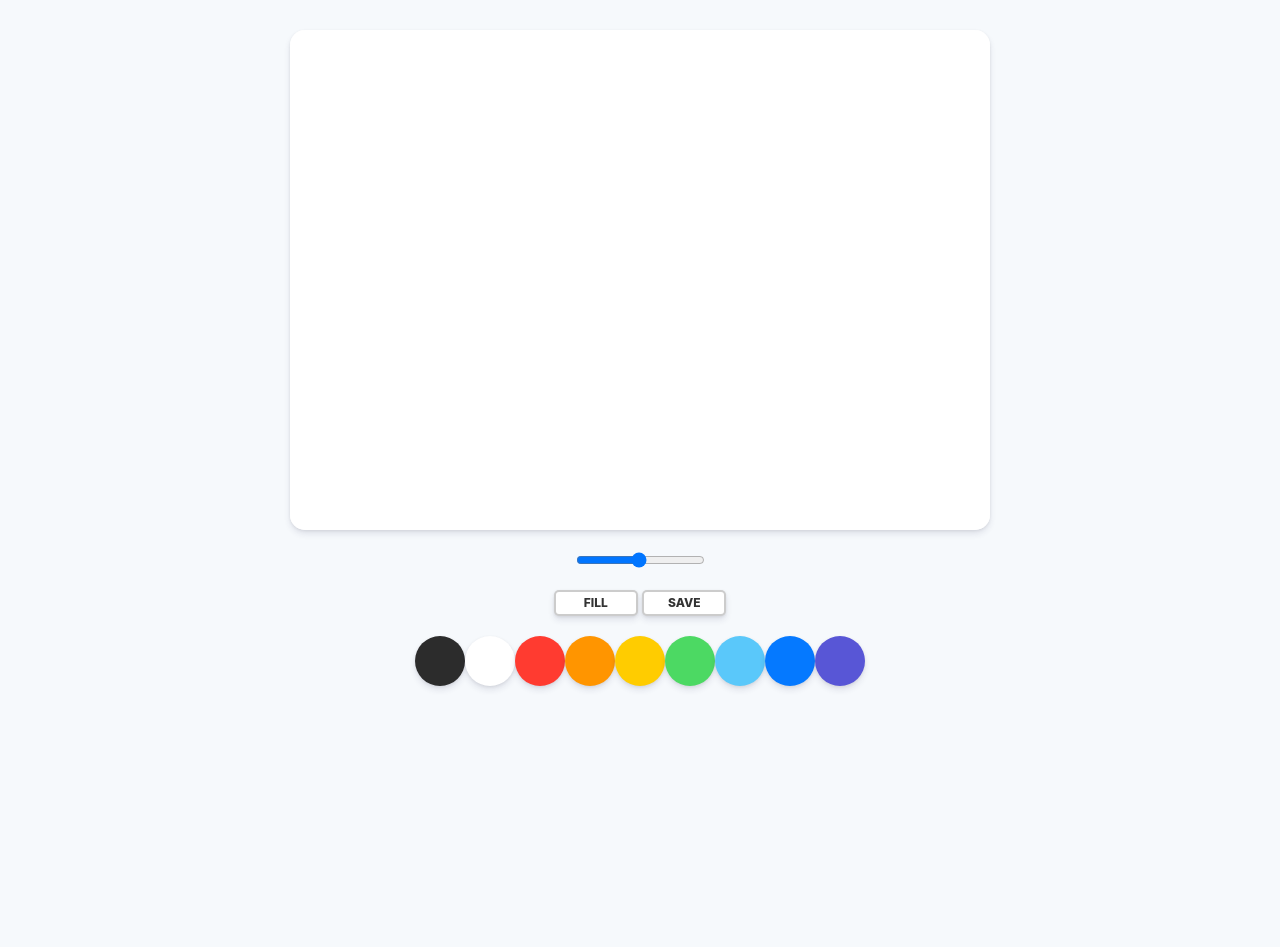
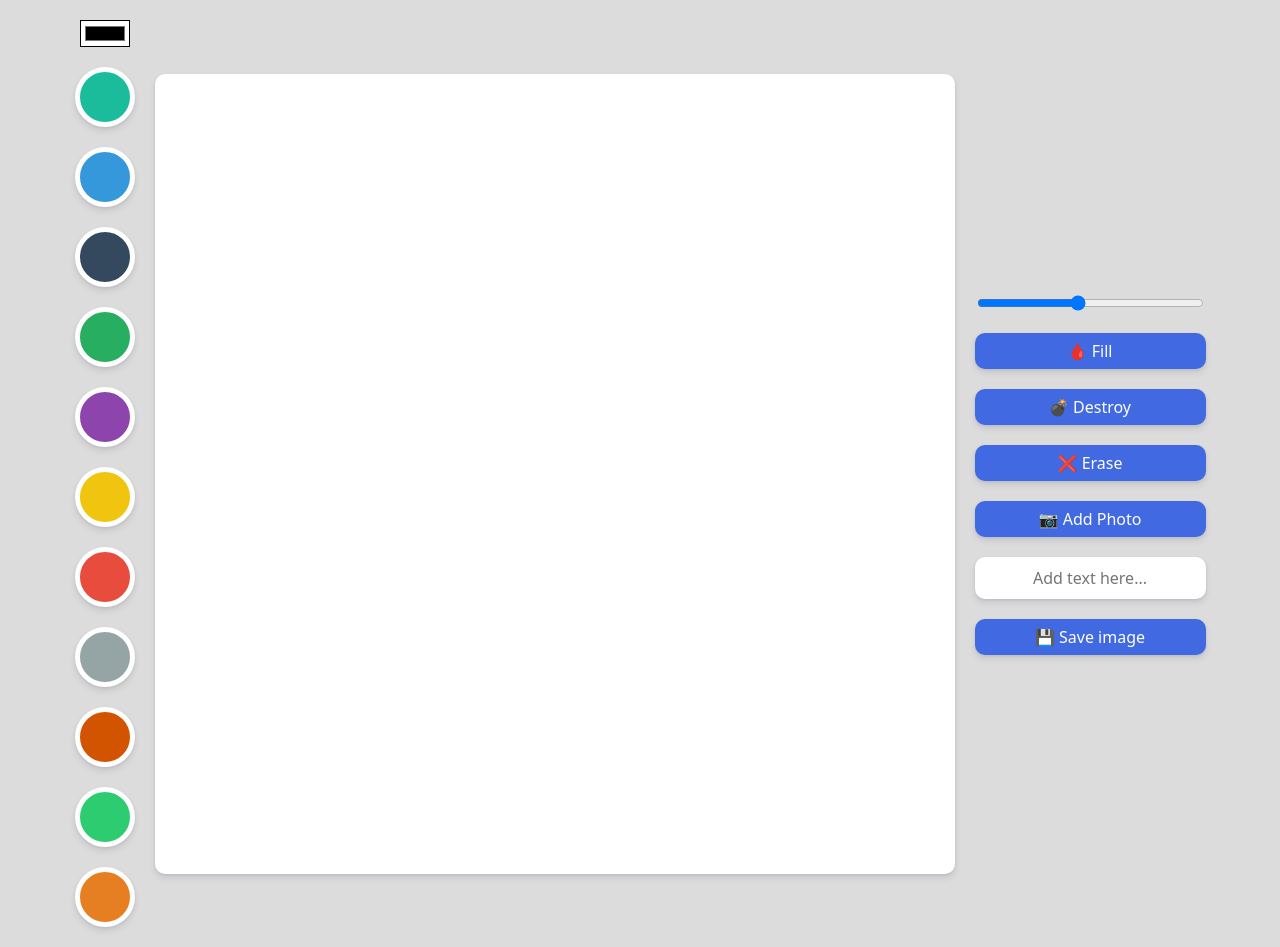
Before and after one commit to kaya1436/paintjs, a plain HTML site: page index.html in a window 1280 px wide. Before the commit the page ends 800 px from the top, so only its background shows below. Drawn offline with Linux system fonts and the light colour scheme.

Commit message:
ver.2022 update

```diff
--- a/app.js
+++ b/app.js
@@ -1,112 +1,119 @@
-const canvas = document.getElementById("jsCanvas");
+const saveBtn = document.getElementById("save");
+const textInput = document.getElementById("text");
+const fileInput = document.getElementById("file");
+const modeBtn = document.getElementById("mode-btn");
+const destroyBtn = document.getElementById("destroy-btn");
+const eraserBtn = document.getElementById("eraser-btn");
+const colorOptions = Array.from(
+  document.getElementsByClassName("color-option")
+);
+const color = document.getElementById("color");
+const lineWidth = document.getElementById("line-width");
+const canvas = document.querySelector("canvas");
 const ctx = canvas.getContext("2d");
-const colors = document.getElementsByClassName("jsColor");
-const range = document.getElementById("jsRange");
-const mode = document.getElementById("jsMode");
-const saveBtn = document.getElementById("jsSave");
+const CANVAS_WIDTH = 800;
+const CANVAS_HEIGHT = 800;
+canvas.width = CANVAS_WIDTH;
+canvas.height = CANVAS_HEIGHT;
+ctx.lineWidth = lineWidth.value;
+ctx.lineCap = "round";
+let isPainting = false;
+let isFilling = false;
 
-const INITIAL_COLOR = "#2c2c2c";
+function onMove(event) {
+  if (isPainting) {
+    ctx.lineTo(event.offsetX, event.offsetY);
+    ctx.stroke();
+    return;
+  }
+  ctx.moveTo(event.offsetX, event.offsetY);
+}
+function startPainting() {
+  isPainting = true;
+}
+function cancelPainting() {
+  isPainting = false;
+  ctx.beginPath();
+}
+function onLineWidthChange(event) {
+  console.log(event.target.value);
+  ctx.lineWidth = event.target.value;
+}
+function onColorChange(event) {
+  ctx.strokeStyle = event.target.value;
+  ctx.fillStyle = event.target.value;
+}
+function onColorClick(event) {
+  const colorValue = event.target.dataset.color;
+  ctx.strokeStyle = colorValue;
+  ctx.fillStyle = colorValue;
+  color.value = colorValue;
+}
+function onModeClick() {
+  if (isFilling) {
+    isFilling = false;
+    modeBtn.innerText = "Fill";
+  } else {
+    isFilling = true;
+    modeBtn.innerText = "Draw";
+  }
+}
+function onCanvasClick() {
+  if (isFilling) {
+    ctx.fillRect(0, 0, CANVAS_WIDTH, CANVAS_HEIGHT);
+  }
+}
+function onDestroyClick() {
+  ctx.fillStyle = "white";
+  ctx.fillRect(0, 0, CANVAS_WIDTH, CANVAS_HEIGHT);
+}
+function onEraserClick() {
+  ctx.strokeStyle = "white";
+  isFilling = false;
+  modeBtn.innerText = "Fill";
+}
+function onFileChange(event) {
+  const file = event.target.files[0];
+  const url = URL.createObjectURL(file);
+  const image = new Image();
+  image.src = url;
+  image.onload = function () {
+    ctx.drawImage(image, 0, 0, CANVAS_WIDTH, CANVAS_HEIGHT);
+    fileInput.value = null;
+  };
+}
+function onDoubleClick(event) {
+  const text = textInput.value;
 
-//캔버스 크기 설정
-canvas.width = 700;
-canvas.height = 500;
-
-//stroke = 선, fill = 면
-//기본 설정: 배경 = 흰색,  브러쉬 = 검은색 2.5굵기
-ctx.fillStyle = "white";
-ctx.fillRect(0, 0, canvas.width, canvas.height);
-ctx.strokeStyle = INITIAL_COLOR;
-ctx.fillStyle = INITIAL_COLOR;
-ctx.lineWidth = 2.5;
-
-let painting = false;
-let filling = false;
-
-function stopPainting() {
-  painting = false;
+  if (text !== "") {
+    ctx.save();
+    ctx.lineWidth = 1;
+    ctx.font = "68px serif";
+    ctx.fillText(text, event.offsetX, event.offsetY);
+    ctx.restore();
+  }
+}
+function onSaveClick() {
+  const url = canvas.toDataURL();
+  const a = document.createElement("a");
+  a.href = url;
+  a.download = "myDrawing.png";
+  a.click();
 }
 
-function startPainting() {
-  painting = true;
-}
+canvas.addEventListener("dblclick", onDoubleClick);
+canvas.addEventListener("mousemove", onMove);
+canvas.addEventListener("mousedown", startPainting);
+canvas.addEventListener("mouseup", cancelPainting);
+canvas.addEventListener("mouseleave", cancelPainting);
+canvas.addEventListener("click", onCanvasClick);
+lineWidth.addEventListener("change", onLineWidthChange);
+color.addEventListener("change", onColorChange);
 
-function onMouseMove(event) {
-  const x = event.offsetX; //마우스 좌표
-  const y = event.offsetY;
-  if (!painting) {
-    ctx.beginPath();
-    ctx.moveTo(x, y); //마우스 시작
-  } else {
-    ctx.lineTo(x, y); //마우스 시작지점-끝지점 선 그리기
-    ctx.stroke();
-  }
-}
+colorOptions.forEach((color) => color.addEventListener("click", onColorClick));
 
-//색상 변경
-function handleColorClick(event) {
-  const color = event.target.style.backgroundColor; //color = 배경색상
-  ctx.strokeStyle = color;
-  ctx.fillStyle = color;
-}
-
-//선 굵기 변경
-function handleRangeChange(event) {
-  const size = event.target.value; //size = range값
-  ctx.lineWidth = size;
-}
-
-//색상 채우기
-function handleModeClick(event) {
-  if (filling === true) {
-    filling = false;
-    mode.innerText = "Fill";
-  } else {
-    filling = true;
-    mode.innerText = "Paint";
-  }
-}
-
-function handleCanvasClick(event) {
-  if (filling) {
-    ctx.fillRect(0, 0, canvas.width, canvas.height); //0부터 캔버스 크기만큼 채우기
-  }
-}
-
-//오른쪽 클릭 막음
-function handleCM(event) {
-  event.preventDefault();
-}
-
-//이미지 저장 버튼
-function handleSaveClick(event) {
-  const image = canvas.toDataURL(); //이미지 주소
-  const link = document.createElement("a"); //<a>태그 생성
-  link.href = image;
-  link.download = "PaintJS[🎨]"; //이미지 저장 이름
-  link.click();
-}
-
-if (canvas) {
-  canvas.addEventListener("mousemove", onMouseMove);
-  canvas.addEventListener("mousedown", startPainting); //마우스 드래그 시작
-  canvas.addEventListener("mouseup", stopPainting); //마우스 드래그 끝
-  canvas.addEventListener("mouseleave", stopPainting); //마우스가 캔버스 벗어날 때
-  canvas.addEventListener("click", handleCanvasClick);
-  canvas.addEventListener("contextmenu", handleCM);
-}
-
-Array.from(colors).forEach((color) =>
-  color.addEventListener("click", handleColorClick)
-);
-
-if (range) {
-  range.addEventListener("input", handleRangeChange);
-}
-
-if (mode) {
-  mode.addEventListener("click", handleModeClick);
-}
-
-if (saveBtn) {
-  saveBtn.addEventListener("click", handleSaveClick);
-}
+modeBtn.addEventListener("click", onModeClick);
+destroyBtn.addEventListener("click", onDestroyClick);
+eraserBtn.addEventListener("click", onEraserClick);
+fileInput.addEventListener("change", onFileChange);
+saveBtn.addEventListener("click", onSaveClick);
--- a/index.html
+++ b/index.html
@@ -4,64 +4,87 @@
     <meta charset="UTF-8" />
     <meta http-equiv="X-UA-Compatible" content="IE=edge" />
     <meta name="viewport" content="width=device-width, initial-scale=1.0" />
+    <title>Meme Maker</title>
     <link rel="stylesheet" href="styles.css" />
-    <title>Document</title>
   </head>
   <body>
-    <canvas id="jsCanvas" class="canvas"></canvas>
-    <div class="controls">
-      <div class="controls__range">
-        <input
-          type="range"
-          id="jsRange"
-          min="0.1"
-          max="5"
-          value="2.5"
-          step="0.1"
-        />
-      </div>
-      <div class="controls__btns">
-        <button id="jsMode">Fill</button>
-        <button id="jsSave">Save</button>
-      </div>
-      <div class="controls__colors" id="jsColors">
+    <div class="color-options">
+      <input type="color" id="color" />
       <div
-          class="controls__color jsColor"
-          style="background-color: #2c2c2c"
+        class="color-option"
+        style="background-color: #1abc9c"
+        data-color="#1abc9c"
       ></div>
       <div
-          class="controls__color jsColor"
-          style="background-color: white"
+        class="color-option"
+        style="background-color: #3498db"
+        data-color="#3498db"
       ></div>
       <div
-          class="controls__color jsColor"
-          style="background-color: #ff3b30"
+        class="color-option"
+        style="background-color: #34495e"
+        data-color="#34495e"
       ></div>
       <div
-          class="controls__color jsColor"
-          style="background-color: #ff9500"
+        class="color-option"
+        style="background-color: #27ae60"
+        data-color="#27ae60"
       ></div>
       <div
-          class="controls__color jsColor"
-          style="background-color: #ffcc00"
+        class="color-option"
+        style="background-color: #8e44ad"
+        data-color="#8e44ad"
       ></div>
       <div
-          class="controls__color jsColor"
-          style="background-color: #4cd963"
+        class="color-option"
+        style="background-color: #f1c40f"
+        data-color="#f1c40f"
       ></div>
       <div
-          class="controls__color jsColor"
-          style="background-color: #5ac8fa"
+        class="color-option"
+        style="background-color: #e74c3c"
+        data-color="#e74c3c"
       ></div>
       <div
-          class="controls__color jsColor"
-          style="background-color: #0579ff"
+        class="color-option"
+        style="background-color: #95a5a6"
+        data-color="#95a5a6"
       ></div>
       <div
-          class="controls__color jsColor"
-          style="background-color: #5856d6"
+        class="color-option"
+        style="background-color: #d35400"
+        data-color="#d35400"
+      ></div>
+      <div
+        class="color-option"
+        style="background-color: #2ecc71"
+        data-color="#2ecc71"
+      ></div>
+      <div
+        class="color-option"
+        style="background-color: #e67e22"
+        data-color="#e67e22"
       ></div>
     </div>
+    <canvas></canvas>
+    <div class="btns">
+      <input
+        id="line-width"
+        type="range"
+        min="1"
+        max="10"
+        value="5"
+        step="0.5"
+      />
+      <button id="mode-btn">🩸 Fill</button>
+      <button id="destroy-btn">💣 Destroy</button>
+      <button id="eraser-btn">❌ Erase</button>
+      <label for="file">
+        📷 Add Photo
+        <input type="file" accept="image/*" id="file" />
+      </label>
+      <input type="text" id="text" placeholder="Add text here..." />
+      <button id="save">💾 Save image</button>
     </div>
     <script src="app.js"></script>
   </body>
--- a/styles.css
+++ b/styles.css
@@ -1,66 +1,83 @@
 @import "reset.css";
+
 body {
-  background-color: #f6f9fc;
-  font-family: -apple-system, BlinkMacSystemFont, "Segoe UI", Roboto, Oxygen,
-    Ubuntu, Cantarell, "Open Sans", "Helvetica Neue", sans-serif;
   display: flex;
-  flex-direction: column;
-  align-items: center;
-  padding-top: 50px;
-  padding: 30px 0px;
+  gap: 20px;
+  justify-content: space-between;
+  align-items: flex-start;
+  background-color: gainsboro;
+  padding: 20px;
+  font-family: system-ui, -apple-system, BlinkMacSystemFont, "Segoe UI", Roboto,
+    Oxygen, Ubuntu, Cantarell, "Open Sans", "Helvetica Neue", sans-serif;
 }
-
-.canvas {
-  width: 700px;
-  height: 500px;
+canvas {
+  width: 800px;
+  height: 800px;
   background-color: white;
-  border-radius: 15px;
+  border-radius: 10px;
   box-shadow: 0 4px 6px rgba(50, 50, 93, 0.11), 0 1px 3px rgba(0, 0, 0, 0.08);
 }
 
-.controls {
-  margin-top: 20px;
+body {
   display: flex;
-  flex-direction: column;
+  justify-content: center;
   align-items: center;
 }
 
-.controls .controls__btns {
-  margin-bottom: 20px;
+.btns {
+  display: flex;
+  flex-direction: column;
+  gap: 20px;
 }
-
-.controls__btns button {
-  all: unset;
-  cursor: pointer;
-  background-color: white;
-  padding: 5px 0px;
-  width: 80px;
-  text-align: center;
-  border-radius: 5px;
-  box-shadow: 0 4px 6px rgba(50, 50, 93, 0.11), 0 1px 3px rgba(0, 0, 0, 0.08);
-  border: 2px solid rgba(0, 0, 0, 0.2);
-  color: rgba(0, 0, 0, 0.8);
-  text-transform: uppercase;
-  font-weight: 800;
-  font-size: 12px;
+.color-options {
+  display: flex;
+  flex-direction: column;
+  gap: 20px;
+  align-items: center;
 }
-
-.controls__btns button:active {
-  transform: scale(0.98);
-}
-
-.controls .controls__colors {
-  display: flex;
-}
-
-.controls__colors .controls__color {
+.color-option {
   width: 50px;
   height: 50px;
-  border-radius: 25px;
+  border-radius: 50%;
   cursor: pointer;
+  border: 5px solid white;
+  transition: transform ease-in-out 0.1s;
   box-shadow: 0 4px 6px rgba(50, 50, 93, 0.11), 0 1px 3px rgba(0, 0, 0, 0.08);
 }
 
-.controls .controls__range {
-  margin-bottom: 20px;
+.color-option:hover {
+  transform: scale(1.2);
 }
+
+input#color {
+  background-color: white;
+}
+button,
+label {
+  all: unset;
+  padding: 10px 0;
+  text-align: center;
+  background-color: royalblue;
+  color: white;
+  font-weight: 500;
+  cursor: pointer;
+  border-radius: 10px;
+  transition: opacity linear 0.1s;
+  box-shadow: 0 4px 6px rgba(50, 50, 93, 0.11), 0 1px 3px rgba(0, 0, 0, 0.08);
+}
+button:hover {
+  opacity: 0.85;
+}
+input#file {
+  display: none;
+}
+
+input#text {
+  all: unset;
+  padding: 10px 0;
+  border-radius: 10px;
+  font-weight: 500;
+  text-align: center;
+  background-color: white;
+  box-shadow: 0 4px 6px rgba(50, 50, 93, 0.11), 0 1px 3px rgba(0, 0, 0, 0.08);
+}
```
Also changed, not shown: 1 other file. Lines whose indentation alone changed are shown as unchanged.
